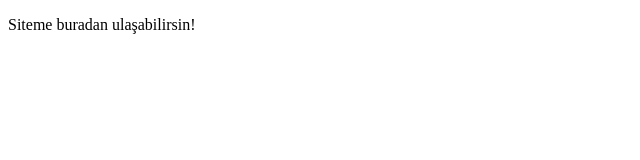
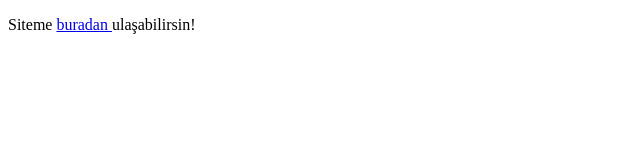
Before and after one commit to gurkangltekin/gurkangltekin.github.io, a plain HTML site: page index.html in a window 1280 px wide. Shown: the full height of the page, 0-640 px from the left. Drawn offline with Linux system fonts and the light colour scheme.

Commit message:
Update index.html

```diff
--- a/index.html
+++ b/index.html
@@ -1,6 +1,6 @@
 <!DOCTYPE html>
 <html>
 <body>
-  <p>Siteme <a href: "https://gurkangltekin.com">buradan </a>ulaşabilirsin!</p>
+  <p>Siteme <a href= "https://gurkangltekin.com">buradan </a>ulaşabilirsin!</p>
 </body>
 </html>
```
